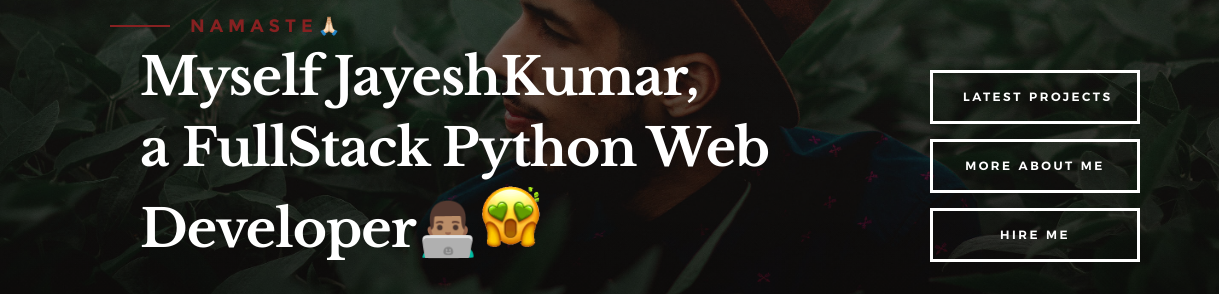
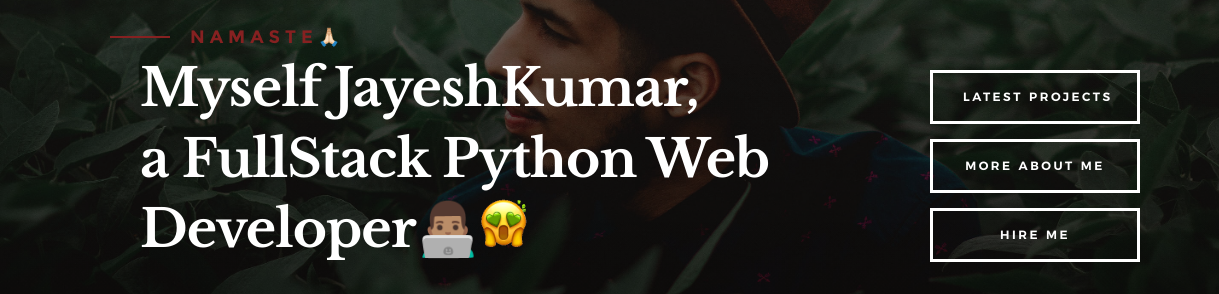
Before and after one commit to prajayesh11/prajayesh11.github.io, a plain HTML site: page index.html in a window 1280 px wide. Shown: the part 325-619 px from the top of the page, 0-1219 px from the left. Drawn offline with Linux system fonts and the light colour scheme.

Commit message:
updated portfolio

```diff
--- a/css/main.css
+++ b/css/main.css
@@ -89,6 +89,9 @@ html {
         float: center !important;
         margin: 0 auto;
     }
+    .party-scream {
+        width: 9% !important;
+    }
 }
 
 html, body {
@@ -4144,6 +4147,10 @@ article.blog-single .blog-content {
     color: rgba(255, 255, 255, 0.5) !important;
 }
 
+.party-scream {
+    width: 7%;
+}
+
 /* -------------------------------------------------------------------
  * responsive:
  * comments
--- a/index.html
+++ b/index.html
@@ -76,7 +76,7 @@
 
                 <h1>
                     Myself JayeshKumar, <br>
-                    a FullStack Python Web Developer👨🏽‍💻<Img class="party-scream" style="width: 9%;" src="images/party-scream.gif"></Img>
+                    a FullStack Python Web Developer👨🏽‍💻<Img class="party-scream" src="images/party-scream.gif"></Img>
                 </h1>
 
                 <div class="home-content__buttons">
```
